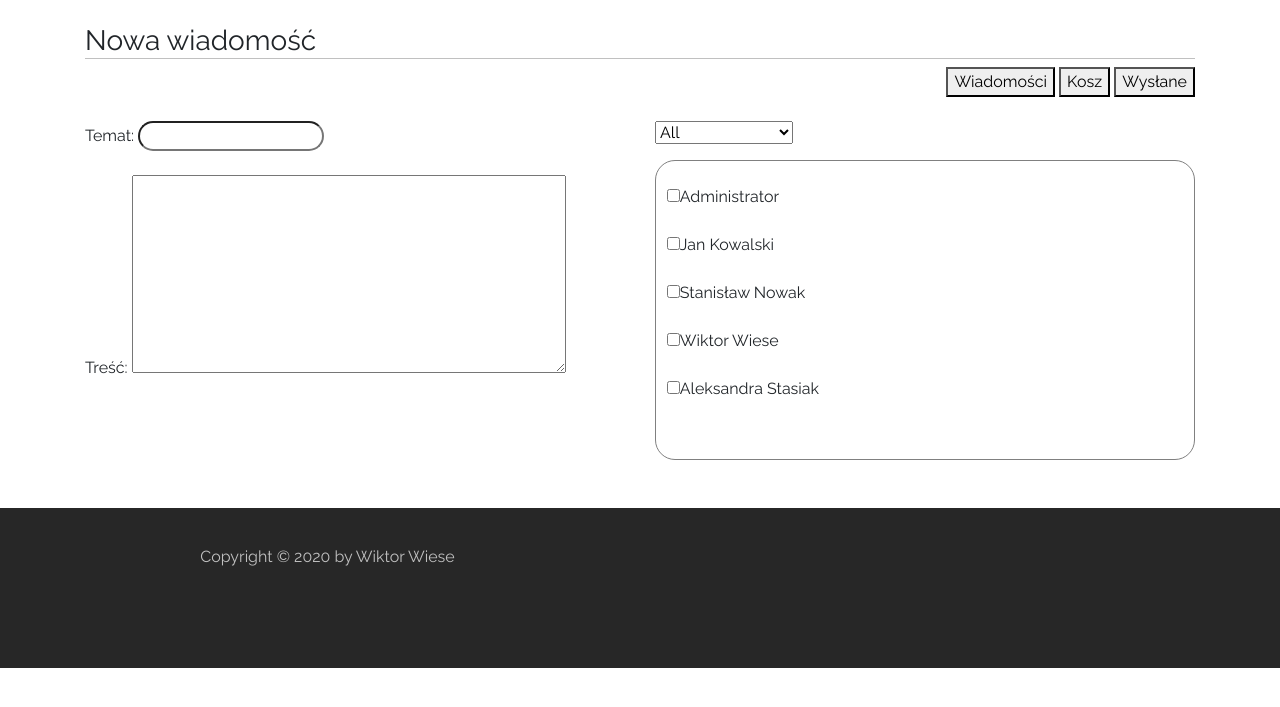
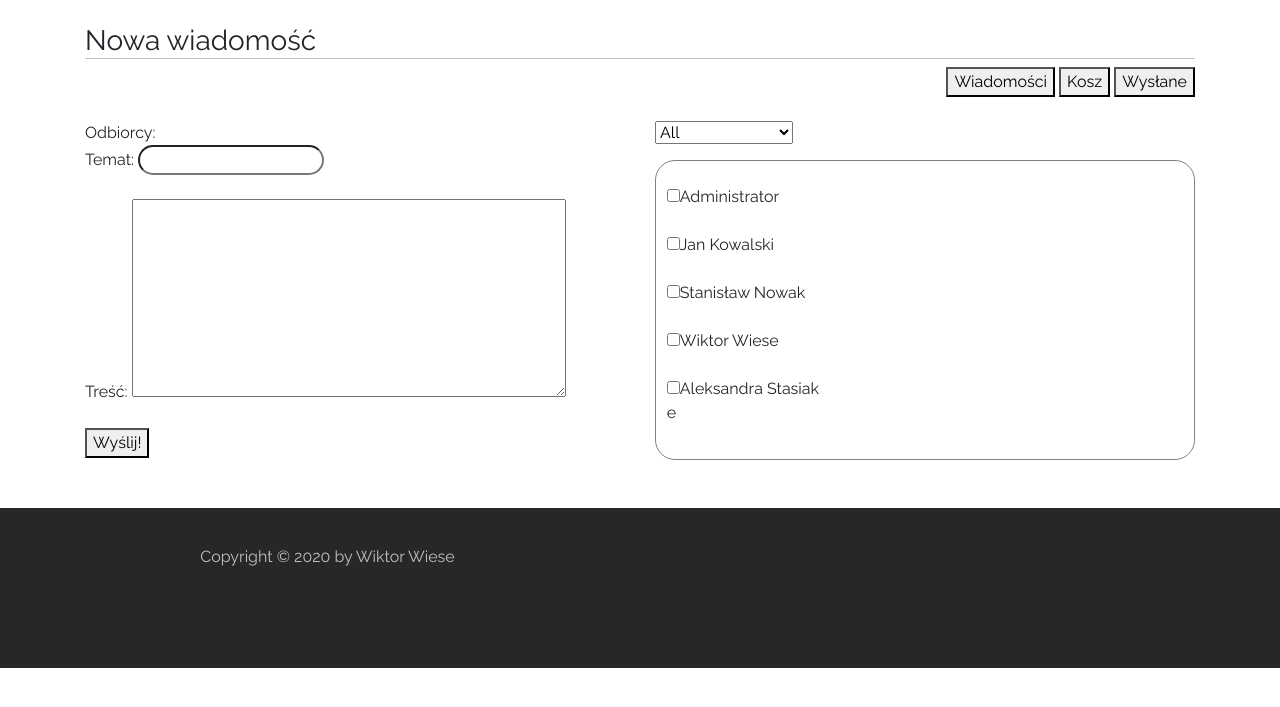
Before and after one commit to Krzywy2000/projekt_zsl, a PHP site: template pages/admin/new_message.php in a window 1280 px wide. Shown: the part 56-763 px from the top of the page. Run offline with PHP 8.4, Linux system fonts and the light colour scheme; a user stored in the database is signed in; data comes from the database, SQL or seed files in the repository; both versions use the stored data as it was after the commit; tables that the repository leaves empty hold one stand-in row (values such as "Sample post"); the template is opened without the code that fills it: most values are stand-ins (such as "Sample title", 1, 10 or a date in 2020); some libraries are stand-ins or nearby versions.

Commit message:
12.02.2020

```diff
--- a/pages/admin/new_message.php
+++ b/pages/admin/new_message.php
@@ -12,12 +12,16 @@
             </div><br/>
         <div class="row">
             <div class="col-md-6">
+                <div id="add_receiver">
+                    <a>Odbiorcy:</a>
+                </div>
 
-                <form>
+                <form action="../scripts/php/new_message.php">
                     <a>Temat:</a>
                     <input type="text"/><br/><br/>
                     <a>Treść:</a>
-                    <textarea class="messages__bar" rows=8 cols=50/></textarea><br/>
+                    <textarea class="messages__bar" rows=8 cols=50/></textarea><br/><br/>
+                    <button>Wyślij!</button>
                 </form>
             </div>
             <div class="col-md-6">
@@ -37,13 +41,18 @@
                     ?>
                 <div id="result" class="mess_users">
                     <?php
+
+                        echo "<form name='form_mess' id='form_mess'>";
                             if($result = @$connect->query("SELECT * FROM `users`"))
                             {
+                                $i = 0;
                                 $users = $result->num_rows;
                                 while($row = $result->fetch_array())
                                 {
-                                    echo "<br/><input type='checkbox'>".$row['name']." ".$row['surname']."<br/>";
+                                    $i++;
+                                    echo "<br/><input type='checkbox' id='receiver[".$i."]' name='receiver' value='".$row['name']."_".$row['surname']."'>".$row['name']." ".$row['surname']."<br/>";
                                 }
+                                echo $receiver[$i];
                             }
 
                         echo "</form>";
--- a/scripts/php/search_mess.php
+++ b/scripts/php/search_mess.php
@@ -4,6 +4,7 @@
 
     $search = $_GET["search_mess"];
 
+    echo "<form id='form_mess'>";
     if($search < 5)
     {
         if($result = @$connect->query("SELECT * FROM `users` WHERE `access`=".$search.""))
--- a/styles/style_pages.css
+++ b/styles/style_pages.css
@@ -94,3 +94,19 @@
     height: 300px;
     overflow-y: scroll;
 }
+
+::-webkit-scrollbar {
+    width: 10px;
+}
+
+::-webkit-scrollbar-track {
+    background: #f1f1f1;
+}
+
+::-webkit-scrollbar-thumb {
+    background: #888;
+}
+
+::-webkit-scrollbar-thumb:hover {
+    background: #555;
+}
```
Also changed, not shown: projekt_zsl.sql (+34 -5 lines), scripts/js/add_receiver.js (added, +19 -0 lines), scripts/php/add_receiver.php (added, +11 -0 lines).
